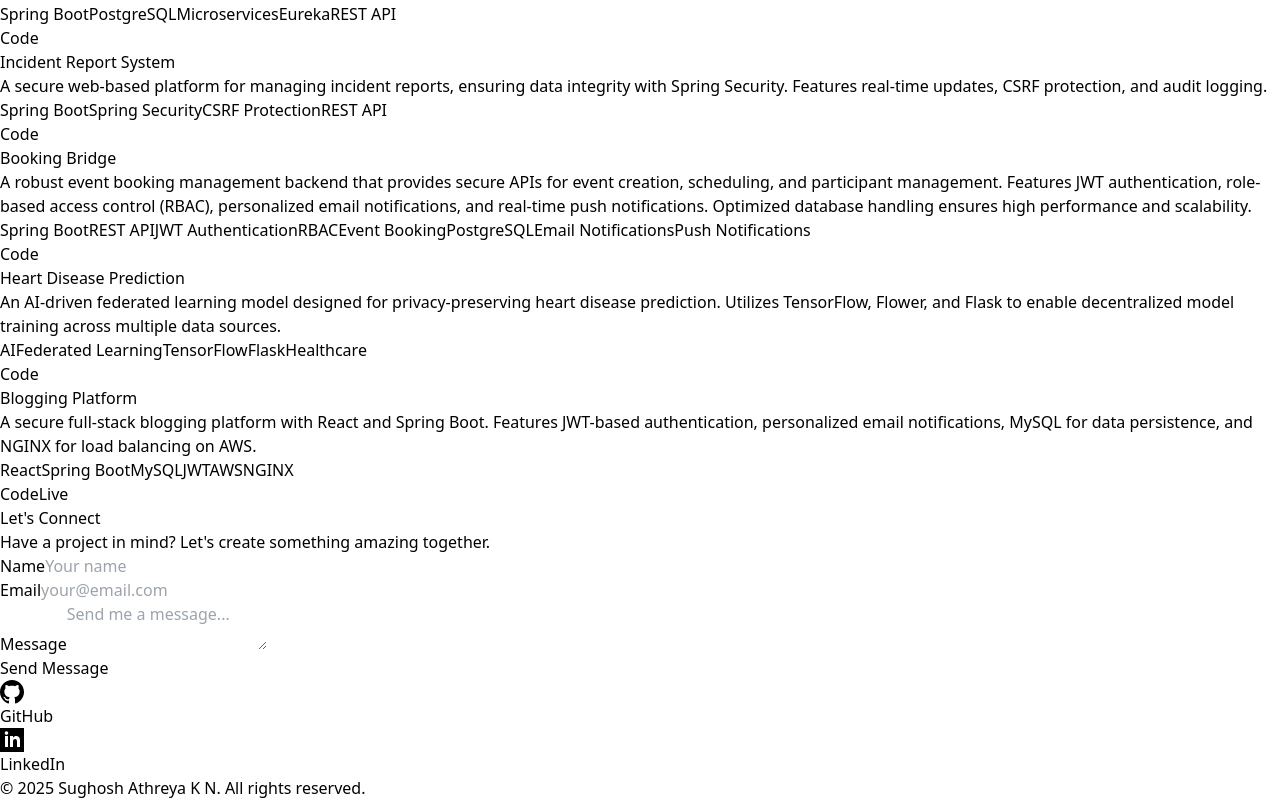
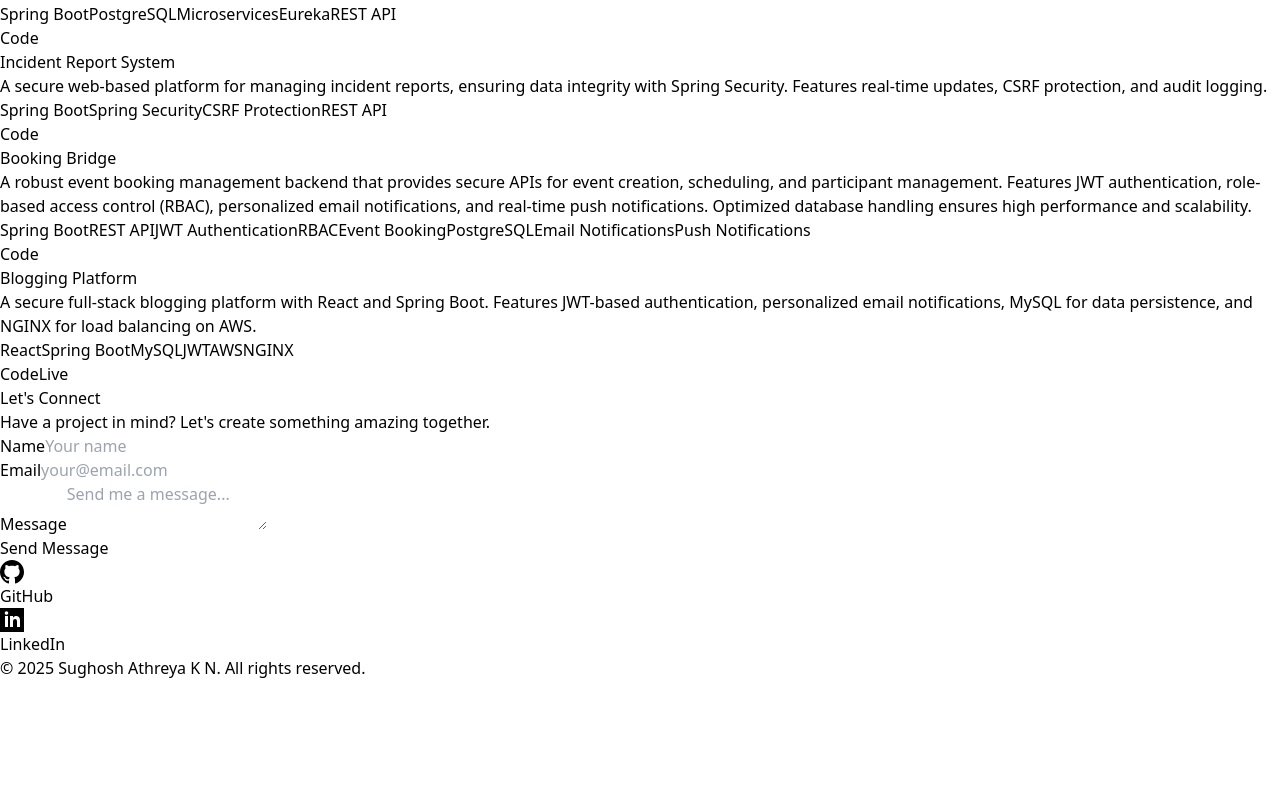
Before and after one commit to Sughosh28/sughosh-athreya-portfolio, a React (Vite) app: page / in a window 1280 px wide. Shown: the part 6134-6934 px from the top of the page. After the commit the page ends 6814 px from the top, so only its background shows below. Built offline with nearby package versions, Linux system fonts and the light colour scheme.

Commit message:
refactor: remove outdated project entry from Projects component

```diff
--- a/src/pages/Projects.jsx
+++ b/src/pages/Projects.jsx
@@ -33,13 +33,6 @@ const projectsData = [
     ],
   },
 
-  {
-    name: "Heart Disease Prediction",
-    description:
-      "An AI-driven federated learning model designed for privacy-preserving heart disease prediction. Utilizes TensorFlow, Flower, and Flask to enable decentralized model training across multiple data sources.",
-    link: "https://github.com/Sughosh28/FL-for-heart-disease-prediction",
-    tags: ["AI", "Federated Learning", "TensorFlow", "Flask", "Healthcare"],
-  },
   {
     name: "Blogging Platform",
     description:
```
